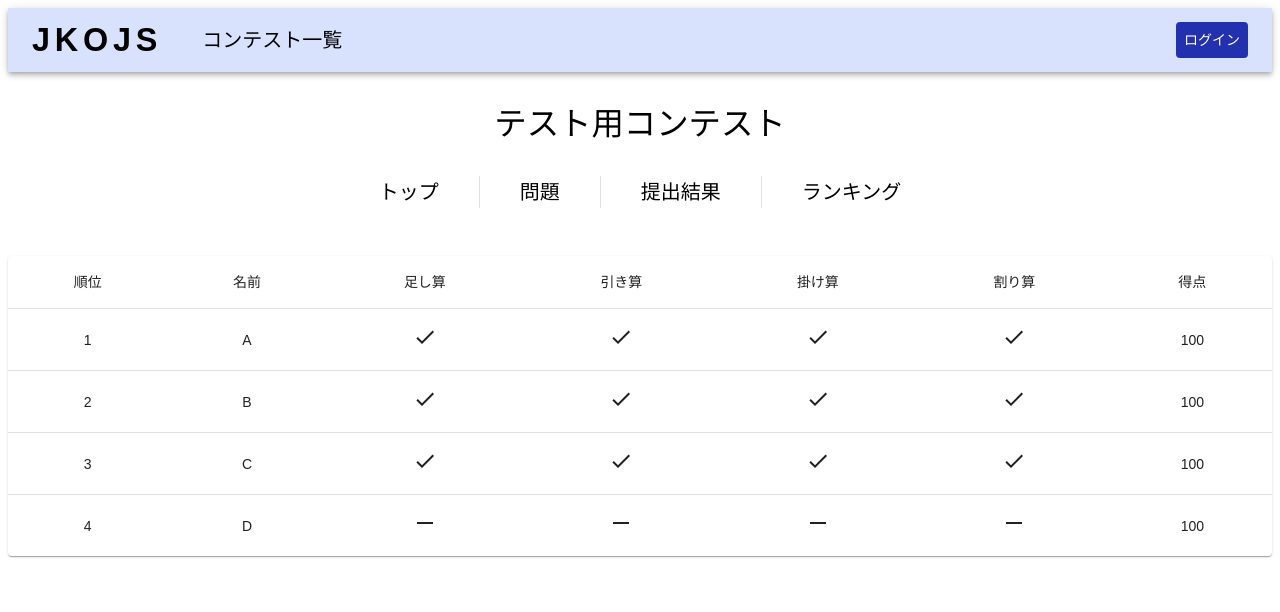
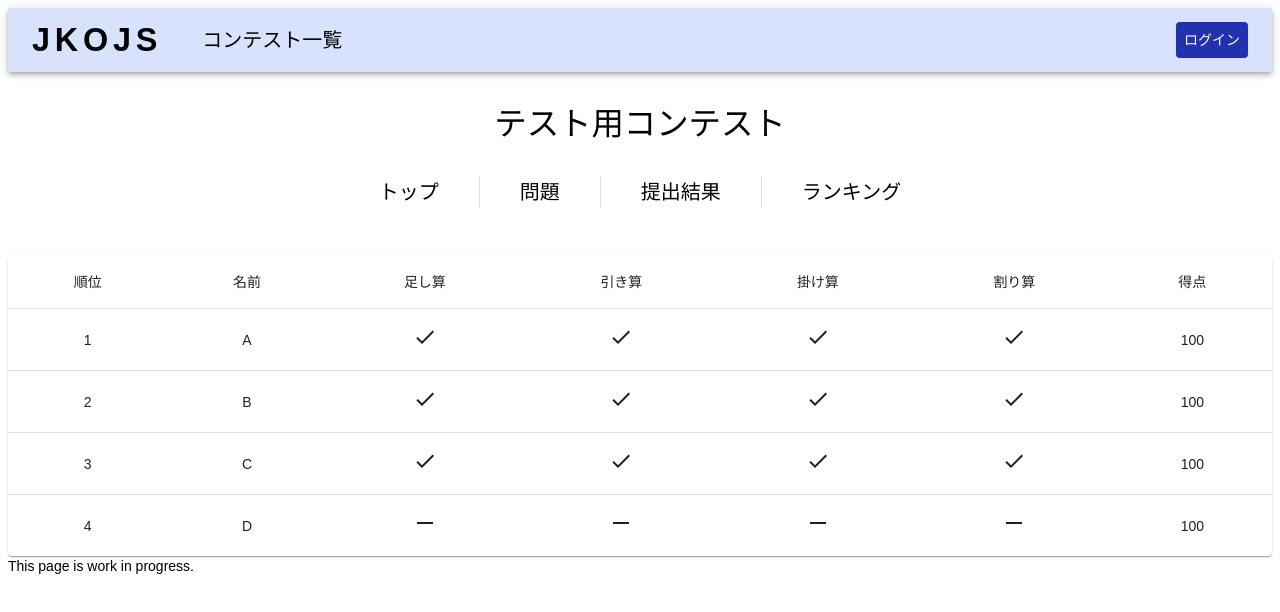
Before and after one commit to mct-joken/jkojs-front, a React (Vite) app: page /1/ranking in a window 1280 px wide. Shown: the top 612 px of the page. Built offline with nearby package versions, Linux system fonts and the light colour scheme; a web font is replaced by a local one; what @traptitech/markdown-it-katex would draw is missing.

Commit message:
ランキングページに作業中の記述を追加

```diff
--- a/src/pages/contestRanking.tsx
+++ b/src/pages/contestRanking.tsx
@@ -102,6 +102,7 @@ const ContestRanking: React.FC = () => {
           </TableBody>
         </Table>
       </TableContainer>
+      <Typography variant={"body2"}>This page is work in progress.</Typography>
     </ThemeProvider>
   );
 };
```
